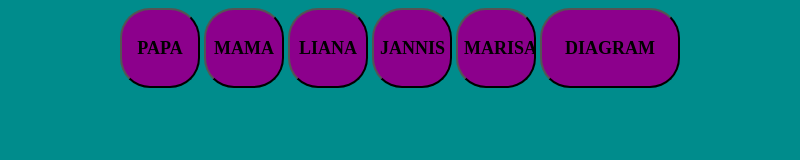
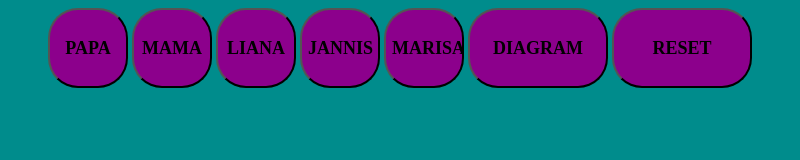
Before and after one commit to KW23G/kniebeugen, an Electron app: page code/index.html in a window 800 px wide. Drawn offline with Linux system fonts and the light colour scheme; no server answers.

Commit message:
created reset() function

```diff
--- a/code/index.html
+++ b/code/index.html
@@ -16,6 +16,8 @@
 
         <input class="dia" type="button" value="DIAGRAM" onclick="show();">
 
+        <input class="res" type="button" value="RESET" onclick="reset();">
+
         <script type="text/javascript" src="main.js"></script>
     </body>
 </html>
--- a/code/main.js
+++ b/code/main.js
@@ -55,3 +55,19 @@ function add_marisa() {
 function show() {
     exec("python3 show.py");
 }
+
+
+function reset() {
+    var data = fs.readFileSync("scores.json");
+    var scores = JSON.parse(data);
+
+    var persons = ["papa", "mama", "liana", "jannis", "marisa"];
+    for (index = 0; index < 5; index++) {
+        scores[persons[index]] = 0;
+    }
+
+    var data = JSON.stringify(scores, null, 4);
+    fs.writeFile("scores.json", data, finished);
+
+    function finished(err) {}
+}
--- a/code/styles.css
+++ b/code/styles.css
@@ -27,3 +27,15 @@ body {
     height: 80px;
     border-radius: 30px
 }
+
+.res {
+    background-color: rgb(140, 0, 140);
+    font-family: inherit;
+    font-size: 18px;
+    font-weight: bold;
+    border-radius: 10px;
+    border-color: black;
+    width: 140px;
+    height: 80px;
+    border-radius: 30px
+}
```
Also changed, not shown: code/scores.json (+5 -5 lines).
